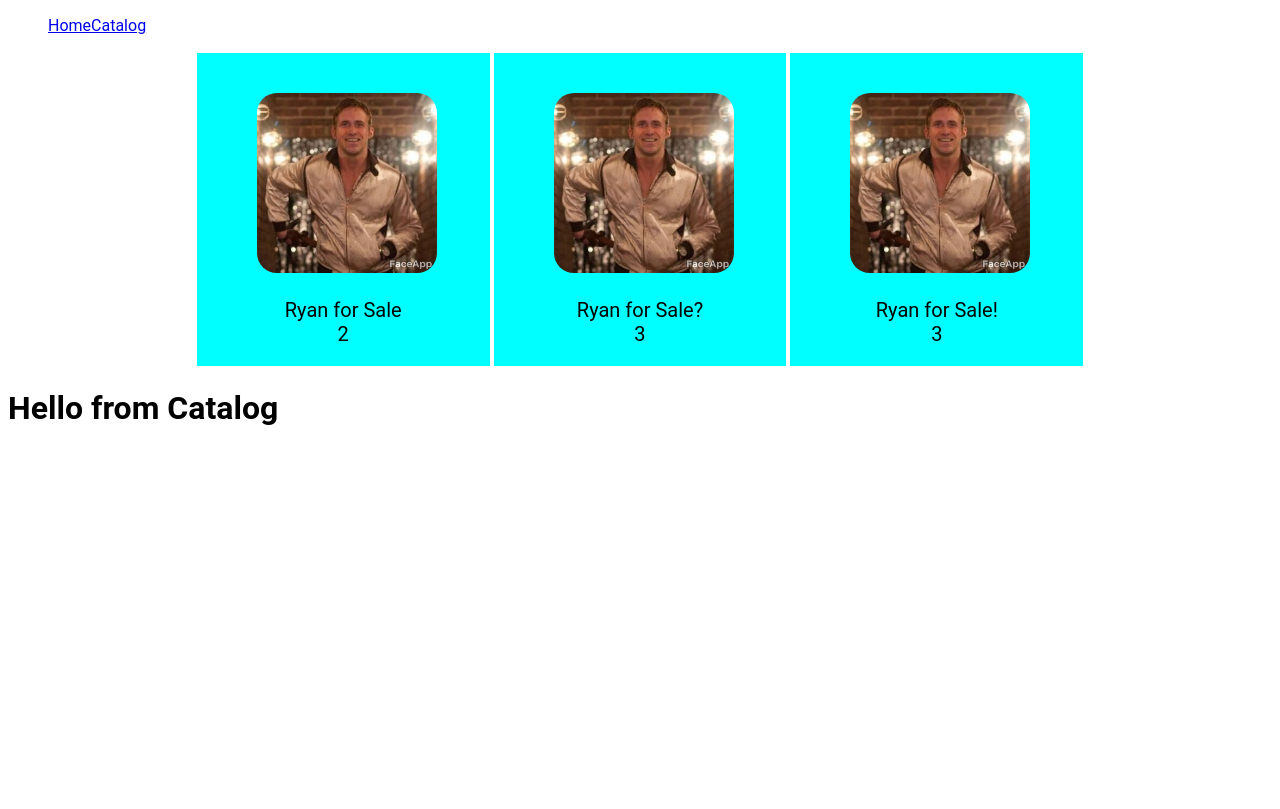
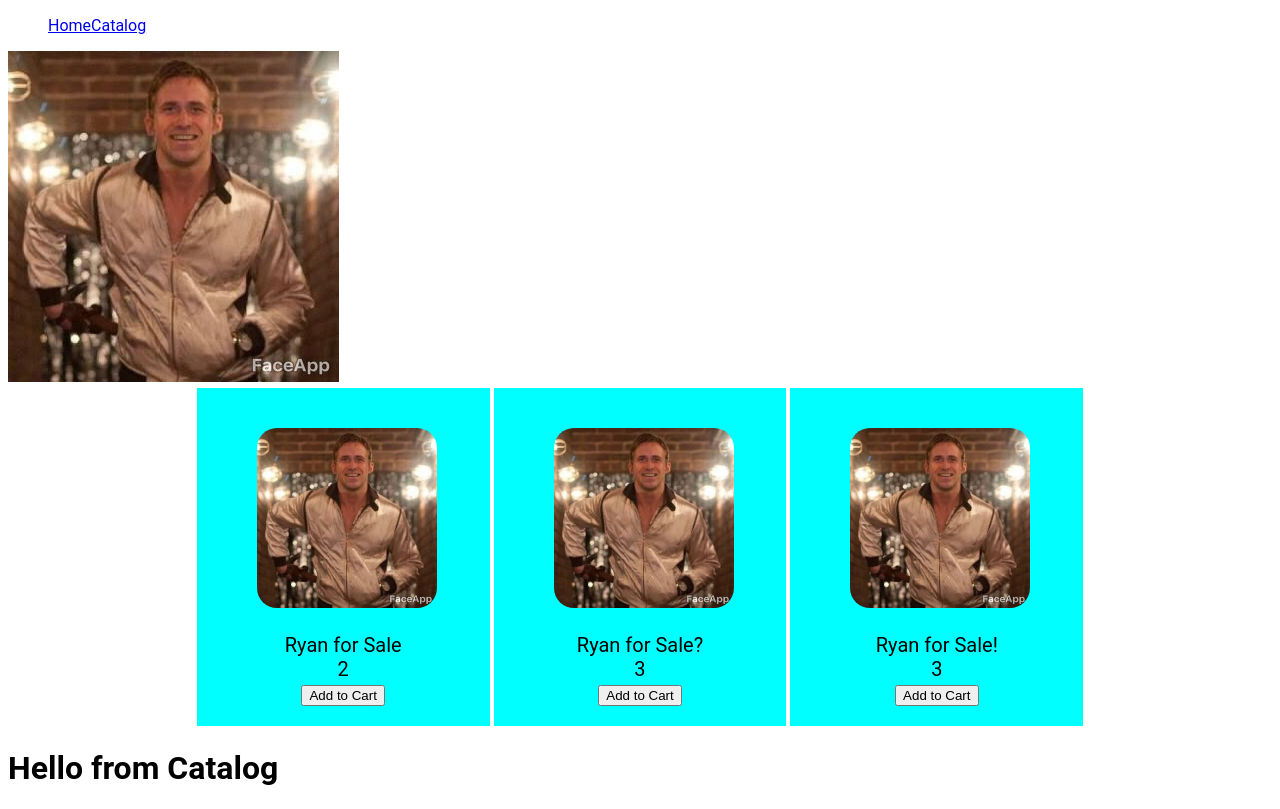
Before and after one commit to Ying-lenny/odin-shopping, a React (Create React App) app: page /Catalog in a window 1280 px wide. Built offline with nearby package versions, Linux system fonts and the light colour scheme.

Commit message:
Added toggle to display new shopping cart component

```diff
--- a/src/Components/Catalog.js
+++ b/src/Components/Catalog.js
@@ -1,9 +1,25 @@
-import React from "react";
+import {React, useState} from "react";
 import ProductContainer from "./ProductContainer";
+import ShoppingCart from "./ShoppingCart";
+import Ryan from '../Assets/Ryan.jpg'
 
 const Catalog = () => {
+    const [cartClicked, setCartClicked] = useState(false)
+
     return (
         <div>
+            <div>
+                {cartClicked ? (
+                    <ShoppingCart/>
+                ) : null }
+            </div>
+            <div
+                onClick={() => {
+                    setCartClicked(!cartClicked);
+                }}
+            >
+                <img src={Ryan} alt='Ryan'/>
+            </div>
             <div>
                 <ProductContainer/>
             </div>
--- a/src/Components/Product.js
+++ b/src/Components/Product.js
@@ -4,6 +4,10 @@ function Product(props) {
     const {
         product: { src, id, title, price } ,
     } = props;
+
+    const addToCart = () => {
+        console.log("Add to cart")
+    }
 
     return (
         <div
@@ -18,6 +22,9 @@ function Product(props) {
                 <br/>
                 {price}
             </figcaption>
+            <button
+                onClick={addToCart}
+            >Add to Cart</button>
         </div>
     )
 }
--- /dev/null
+++ b/src/Components/ShoppingCart.js
@@ -0,0 +1,11 @@
+import React from "react";
+
+function ShoppingCart() {
+    return(
+        <div>
+            <p>I'm da shopping cart</p>
+        </div>
+    )
+}
+
+export default ShoppingCart;
```
